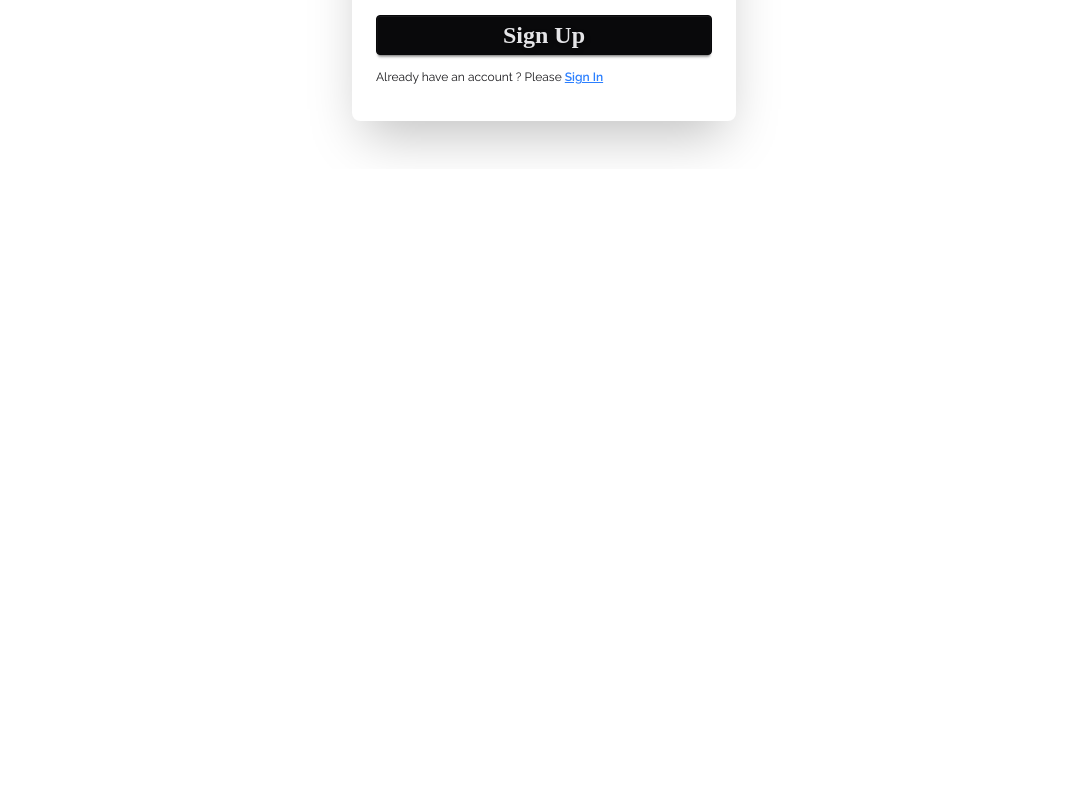
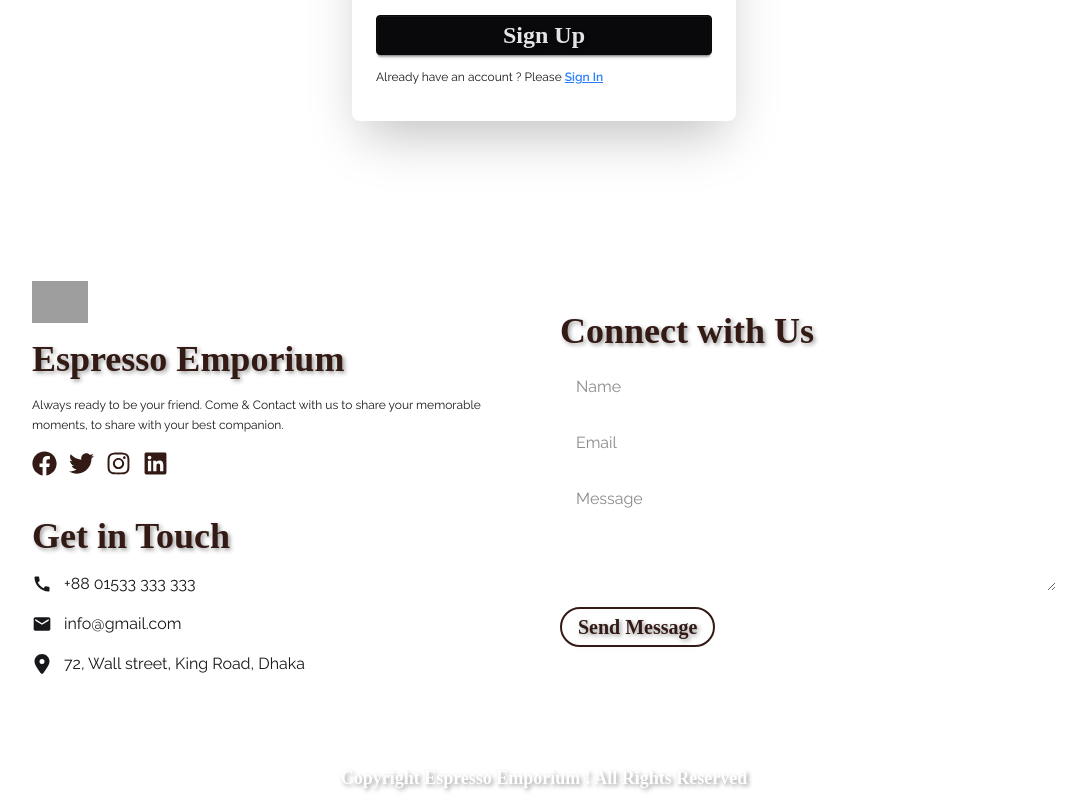
Before and after one commit to sarfarazakram576/Espresso-Emporium-Client, a React (Vite) app: page /signUp in a window 1280 px wide. Shown: the part 705-1505 px from the top of the page, without its empty margins (96-1181 px from the left). Before the commit the page ends 874 px from the top, so only its background shows below. Built offline with nearby package versions, Linux system fonts and the light colour scheme; grey boxes are pictures that could not be loaded; a web font is replaced by a local one.

Commit message:
complete espresso emporium

```diff
--- a/index.html
+++ b/index.html
@@ -2,7 +2,7 @@
 <html lang="en" data-theme="light">
   <head>
     <meta charset="UTF-8" />
-    <link rel="icon" type="image/svg+xml" href="https://i.ibb.co/23mpK3vT/logo1.png" />
+    <link rel="icon" type="image/svg+xml" href="https://i.ibb.co/8L22CgfF/2.png" />
     <meta name="viewport" content="width=device-width, initial-scale=1.0" />
     <title>Espresso Emporium</title>
   </head>
--- a/src/components/AddCoffee/AddCoffee.jsx
+++ b/src/components/AddCoffee/AddCoffee.jsx
@@ -33,13 +33,13 @@ const AddCoffee = () => {
       });
   };
   return (
-    <div>
+    <div className="bg-[url('https://i.ibb.co/L3FdCxR/11.png')] bg-no-repeat bg-center bg-cover">
       <Link to="/">
-        <h1 className="text-3xl md:text-4xl mx-auto max-w-5xl mt-12 flex items-center gap-5">
+        <h1 className="text-3xl md:text-4xl mx-auto max-w-5xl py-12 flex items-center gap-5">
           <BsArrowLeft /> Back to home
         </h1>
       </Link>
-      <div className="bg-[#F4F3F0] mx-auto max-w-5xl py-14 px-10 my-12 rounded-lg">
+      <div className="bg-[#F4F3F0] mx-auto max-w-5xl pt-24 pb-14 px-10 mb-12 rounded-lg">
         <h1 className="text-center text-4xl md:text-5xl my-8 text-[#374151] font-bold">
           Add New Coffee
         </h1>
--- a/src/components/CoffeeDetails/CoffeeDetails.jsx
+++ b/src/components/CoffeeDetails/CoffeeDetails.jsx
@@ -5,13 +5,13 @@ import { Link, useLoaderData } from "react-router";
 const CoffeeDetails = () => {
   const coffee = useLoaderData();
   return (
-    <div>
+    <div className="bg-[url('https://i.ibb.co/L3FdCxR/11.png')] bg-no-repeat bg-center bg-cover">
       <Link to="/">
-        <h1 className="text-3xl md:text-4xl mx-auto max-w-3xl mt-12 flex items-center gap-5">
+        <h1 className="text-3xl md:text-4xl mx-auto max-w-3xl py-12 flex items-center gap-5">
           <BsArrowLeft /> Back to home
         </h1>
       </Link>
-      <div className="bg-[#F4F3F0] mx-auto max-w-3xl py-6 px-10 my-12 rounded-lg flex gap-8 justify-center items-center">
+      <div className="bg-[#F4F3F0] mx-auto max-w-3xl py-6 px-10 mb-12 rounded-lg flex gap-8 justify-center items-center">
         <div>
           <img src={coffee.photo} alt="" className="h-80 w-auto" />
         </div>
--- /dev/null
+++ b/src/components/CopyRight/CopyRight.jsx
@@ -0,0 +1,11 @@
+import React from 'react';
+
+const CopyRight = () => {
+    return (
+        <div className='bg-[url("https://i.ibb.co/FLZKKYhd/24.jpg")] bg-center bg-no-repeat bg-cover py-2'>
+            <h1 className='text-white text-lg text-center font-bold'>Copyright Espresso Emporium ! All Rights Reserved</h1>
+        </div>
+    );
+};
+
+export default CopyRight;
--- /dev/null
+++ b/src/components/Follow/Follow.jsx
@@ -0,0 +1,56 @@
+import React from "react";
+
+const Follow = () => {
+  return (
+    <div className="my-20">
+      <p className="text-center">Follow us Now</p>
+      <h1 className="font-bold text-4xl md:text-5xl text-center my-4 text-[#331A15]">
+        Follow on Instagram
+      </h1>
+      <div className="max-w-4xl xl:max-w-5xl 2xl:max-w-7xl mt-10 mx-auto grid grid-cols-1 md:grid-cols-2 lg:grid-cols-4 items-center gap-4">
+        <img
+          src="https://i.ibb.co/Z30WM9F/Rectangle-9.png"
+          alt=""
+          className="w-full"
+        />
+        <img
+          src="https://i.ibb.co/m5xgVX47/Rectangle-10.png"
+          alt=""
+          className="w-full"
+        />
+        <img
+          src="https://i.ibb.co/G3Gf934h/Rectangle-11.png"
+          alt=""
+          className="w-full"
+        />
+        <img
+          src="https://i.ibb.co/rRJHVRcT/Rectangle-12.png"
+          alt=""
+          className="w-full"
+        />
+        <img
+          src="https://i.ibb.co/pYqtgf3/Rectangle-13.png"
+          alt=""
+          className="w-full"
+        />
+        <img
+          src="https://i.ibb.co/ZDPKxnk/Rectangle-14.png"
+          alt=""
+          className="w-full"
+        />
+        <img
+          src="https://i.ibb.co/S7DKX9R1/Rectangle-15.png"
+          alt=""
+          className="w-full"
+        />
+        <img
+          src="https://i.ibb.co/mFd4Vn3J/Rectangle-16.png"
+          alt=""
+          className="w-full"
+        />
+      </div>
+    </div>
+  );
+};
+
+export default Follow;
--- a/src/components/Footer/Footer.jsx
+++ b/src/components/Footer/Footer.jsx
@@ -1,11 +1,64 @@
-import React from 'react';
-
+import React from "react";
+import { FaLinkedin, FaTwitter, FaFacebook, FaInstagram } from "react-icons/fa";
+import { Link } from "react-router";
+import { MdCall, MdEmail } from "react-icons/md";
+import { FaLocationDot } from "react-icons/fa6";
 const Footer = () => {
-    return (
-        <div>
-
+  return (
+    <div className='bg-[url("https://i.ibb.co/4nw0yQ5r/13.jpg")] bg-no-repeat bg-center bg-cover py-20 px-4 mt-20'>
+      <div className="grid grid-cols-1 md:grid-cols-2 items-center gap-16 md:gap-8 max-w-4xl xl:max-w-5xl 2xl:max-w-7xl mx-auto">
+        <div className="space-y-4">
+          <img
+            src="https://i.ibb.co/23mpK3vT/logo1.png"
+            className="w-14 h-auto"
+            alt=""
+          />
+          <h1 className="text-3xl md:text-4xl font-bold text-[#331A15]">
+            Espresso Emporium
+          </h1>
+          <p className="text-xs leading-5">
+            Always ready to be your friend. Come & Contact with us to share your
+            memorable moments, to share with your best companion.
+          </p>
+          <div className="flex items-center gap-3">
+            <Link to="https://www.facebook.com/" target="_blank">
+              <FaFacebook className="text-[#331A15]" size={25} />
+            </Link>
+            <Link to="https://x.com/" target="_blank">
+              <FaTwitter className="text-[#331A15]" size={25} />
+            </Link>
+            <Link to="https://www.instagram.com/" target="_blank">
+              <FaInstagram className="text-[#331A15]" size={25} />
+            </Link>
+            <Link to="https://www.linkedin.com/" target="_blank">
+              <FaLinkedin className="text-[#331A15]" size={25} />
+            </Link>
+          </div>
+          <h1 className="text-3xl md:text-4xl font-bold text-[#331A15] mt-10">
+            Get in Touch
+          </h1>
+          <p className="flex gap-3 items-center">
+            <MdCall size={20} /> +88 01533 333 333
+          </p>
+          <p className="flex gap-3 items-center">
+            <MdEmail size={20} /> info@gmail.com
+          </p>
+          <p className="flex gap-3 items-center">
+            <FaLocationDot size={20} /> 72, Wall street, King Road, Dhaka
+          </p>
         </div>
-    );
+        <div className="space-y-4">
+          <h1 className="text-3xl md:text-4xl font-bold text-[#331A15]">
+            Connect with Us
+          </h1>
+          <input type="text" placeholder="Name" className="block outline-0 bg-white px-4 py-2 rounded-md w-full" />
+          <input type="email" placeholder="Email" className="block outline-0 bg-white px-4 py-2 rounded-md w-full" />
+          <textarea rows="4" placeholder="Message" className="block outline-0 bg-white px-4 py-2 rounded-md w-full"></textarea>
+          <button className="btn rounded-full text-[#331A15] border-2 border-[#331A15] bg-transparent text-xl">Send Message</button>
+        </div>
+      </div>
+    </div>
+  );
 };
 
 export default Footer;
--- a/src/components/Home/Home.jsx
+++ b/src/components/Home/Home.jsx
@@ -2,6 +2,7 @@ import { useLoaderData } from "react-router";
 import Hero from "../Hero/Hero";
 import Highlights from "../Highligths/Highlights";
 import Products from "../Products/Products";
+import Follow from "../Follow/Follow";
 
 const Home = () => {
   const coffees = useLoaderData();
@@ -10,6 +11,8 @@ const Home = () => {
       <Hero></Hero>
       <Highlights></Highlights>
       <Products coffees={coffees}></Products>
+      <Follow></Follow>
+
     </div>
   );
 };
--- a/src/components/Products/Products.jsx
+++ b/src/components/Products/Products.jsx
@@ -5,7 +5,6 @@ import { LuCoffee } from "react-icons/lu";
 
 const Products = ({ coffees }) => {
   const [initialCoffees, setinitialCoffees] = useState(coffees);
-
 
   return (
     <div className="relative my-16 px-4">
@@ -25,7 +24,8 @@ const Products = ({ coffees }) => {
           </button>
         </Link>
 
-        <div className="grid gap-4 grid-cols-1 md:grid-cols-2 items-center max-w-4xl mx-auto mt-12">
+        {initialCoffees.length ? (
+          <div className="grid gap-4 grid-cols-1 md:grid-cols-2 items-center xl:max-w-5xl 2xl:max-w-7xl max-w-4xl mx-auto mt-12">
             {initialCoffees.map((coffee) => (
               <CoffeeCard
                 coffee={coffee}
@@ -35,6 +35,11 @@ const Products = ({ coffees }) => {
               />
             ))}
           </div>
+        ) : (
+          <h1 className="text-6xl flex justify-center items-center h-40">
+            Can't find data from server
+          </h1>
+        )}
       </div>
     </div>
   );
--- a/src/components/UpdateCoffee/UpdateCoffee.jsx
+++ b/src/components/UpdateCoffee/UpdateCoffee.jsx
@@ -37,13 +37,13 @@ const UpdateCoffee = () => {
       });
   };
   return (
-    <div>
+    <div className="bg-[url('https://i.ibb.co/L3FdCxR/11.png')] bg-no-repeat bg-center bg-cover">
       <Link to="/">
-        <h1 className="text-3xl md:text-4xl mx-auto max-w-5xl mt-12 flex items-center gap-5">
+        <h1 className="text-3xl md:text-4xl mx-auto max-w-5xl py-12 flex items-center gap-5">
           <BsArrowLeft /> Back to home
         </h1>
       </Link>
-      <div className="bg-[#F4F3F0] mx-auto max-w-5xl py-14 px-10 my-12 rounded-lg">
+      <div className="bg-[#F4F3F0] mx-auto max-w-5xl py-14 px-10 mb-12 rounded-lg">
         <h1 className="text-center text-4xl md:text-5xl my-8 text-[#374151] font-bold">
           Update Existing Coffee Details
         </h1>
--- a/src/layouts/MainLayout.jsx
+++ b/src/layouts/MainLayout.jsx
@@ -2,16 +2,16 @@ import React from "react";
 import { Outlet } from "react-router";
 import Header from "../components/Header/Header";
 import Footer from "../components/Footer/Footer";
+import CopyRight from "../components/CopyRight/CopyRight";
 
 const MainLayout = () => {
   return (
     <div className="xl:container mx-auto">
       <Header></Header>
 
-
-          <Outlet></Outlet>
-       <Footer></Footer>
-
+      <Outlet></Outlet>
+      <Footer></Footer>
+      <CopyRight></CopyRight>
     </div>
   );
 };
```
Also changed, not shown: src/components/Users/Users.jsx (+17 -5 lines). Lines whose indentation alone changed are shown as unchanged.
